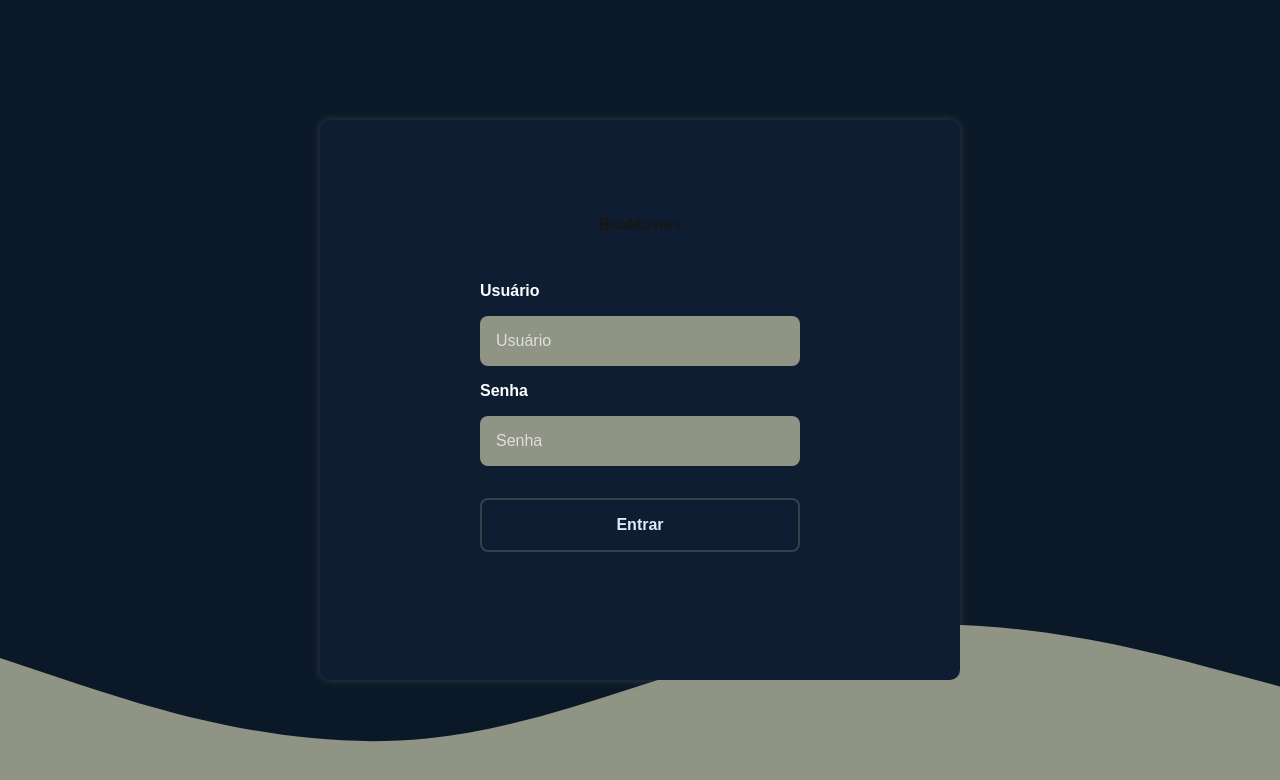
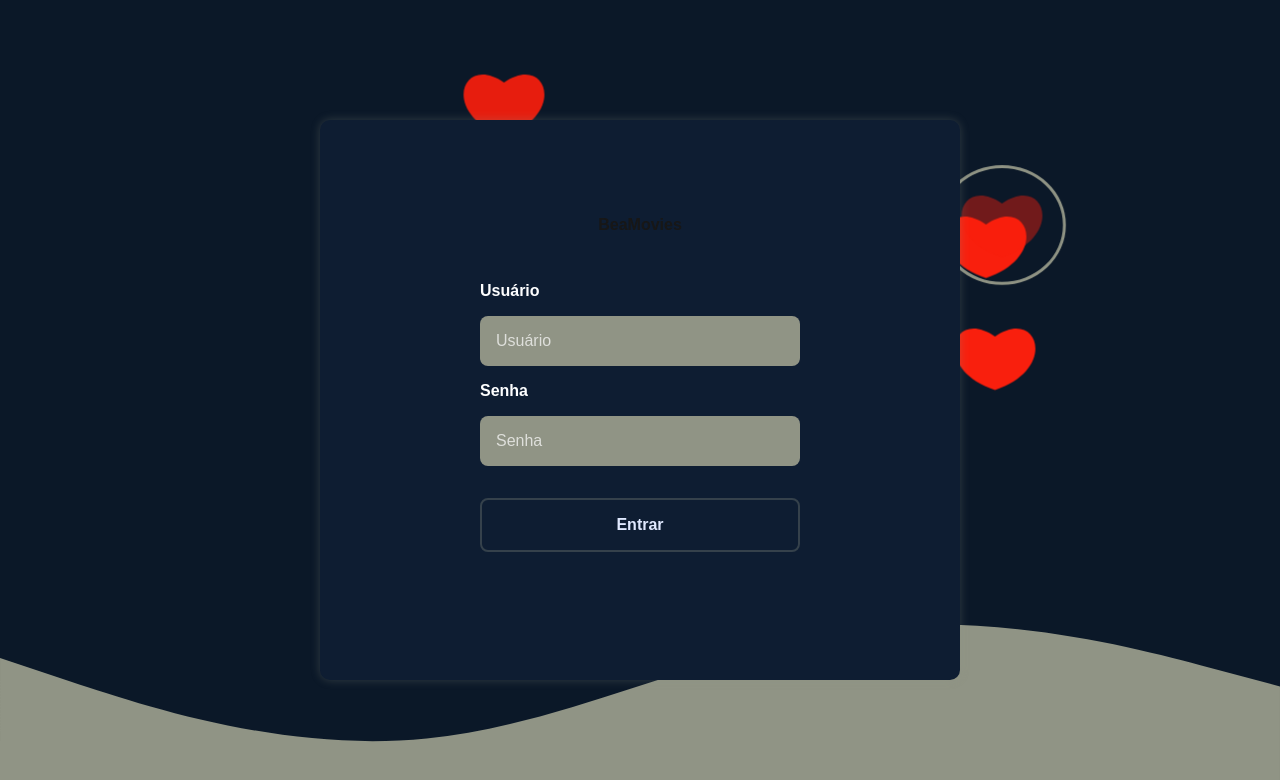
Before and after one commit to DEViana97/bea-movies, a Next.js app: page /login in a window 1280 px wide. Shown: the top 780 px of the page. Built offline with nearby package versions, Linux system fonts and the light colour scheme; no server answers.

Commit message:
add heart animation to login page

```diff
--- a/src/components/loginForm/LoginForm.tsx
+++ b/src/components/loginForm/LoginForm.tsx
@@ -1,20 +1,46 @@
 'use client'
 
 import { useAuth } from '../../contex/authContext';
-import Link from 'next/link';
 import { useRouter } from 'next/navigation';
-import React, { useState } from 'react';
+import React, { useEffect, useRef, useState } from 'react';
 import { ContainerWrapper, ContentWrapper } from './loginForm.styled';
 import { Input } from '../input/Input';
 import { Button } from '../button/Button';
 import Loading from '../loading/Loading';
+import { Bubble } from '../animation/HeartAnimation';
 
 
 export default function LoginForm() {
   const [username, setUsername] = useState<string>('');
   const [password, setPassword] = useState<string>('');
   const { login, loading } = useAuth();
-  const router = useRouter();
+
+  const [bubbles, setBubbles] = useState<{ x: number; y: number }[]>([]);
+  const containerRef = useRef<HTMLDivElement>(null);
+
+  const generateRandomPosition = () => {
+    if (containerRef.current) {
+      const containerWidth = containerRef.current.clientWidth;
+      const containerHeight = containerRef.current.clientHeight;
+
+      const maxBubbleSize = 150;
+
+      const x = Math.random() * (containerWidth - maxBubbleSize);
+      const y = Math.random() * (containerHeight - maxBubbleSize);
+
+      return { x, y };
+    }
+    return { x: 0, y: 0 };
+  };
+
+  useEffect(() => {
+    const intervalId = setInterval(() => {
+      const newBubble = generateRandomPosition();
+      setBubbles(prevBubbles => [...prevBubbles, newBubble]);
+    }, 1000);
+
+    return () => clearInterval(intervalId);
+  }, []);
 
 
   async function handleSubmit(e: React.FormEvent) {
@@ -22,13 +48,12 @@ export default function LoginForm() {
     try {
       await login(username, password);
     } catch (error) {
-      console.error(error);
       throw new Error('Erro ao fazer login');
     }
   }
 
   return (
-    <ContainerWrapper>
+    <ContainerWrapper ref={containerRef}>
       {loading ? <Loading /> : (
         <ContentWrapper>
           <div>
@@ -36,7 +61,7 @@ export default function LoginForm() {
               BeaMovies
             </h2>
           </div>
-        <form style={{ display: 'flex', flexDirection: 'column', gap: '1rem', width: '60%', padding: '2rem', borderRadius: '8px' }} onSubmit={handleSubmit}>
+          <form onSubmit={handleSubmit}>
             <div>
               <Input
                 label="Usuário"
@@ -58,7 +83,7 @@ export default function LoginForm() {
               />
             </div>
 
-          <div style={{ display: 'flex', width: '100%', justifyContent: 'center' }}>
+            <div>
               <Button
                 type="submit"
                 width="100%"
@@ -70,6 +95,13 @@ export default function LoginForm() {
           </form>
         </ContentWrapper>
       )}
+      {bubbles.map((bubble, index) => (
+        <Bubble key={index}
+          x={bubble.x}
+          y={bubble.y}
+          containerWidth={containerRef.current?.clientWidth || 0}
+          containerHeight={containerRef.current?.clientHeight || 0} />
+      ))}
     </ContainerWrapper>
   );
 }
--- a/src/components/loginForm/loginForm.styled.ts
+++ b/src/components/loginForm/loginForm.styled.ts
@@ -18,6 +18,16 @@ background: ${props => props.theme.chihiroBackground.secondary};
 border-radius: 10px;
 box-shadow: 0 0 10px rgba(144,148,133,0.3);
 gap: 1rem;
+z-index: 1;
+
+& form {
+  display: flex;
+  flex-direction: column;
+  gap: 1rem;
+  width: 60%;
+  padding: 2rem;
+  border-radius: 8px;
+}
 
 @media (max-width: 768px) {
   width: 95vw;
```
Lines whose indentation alone changed are shown as unchanged.
